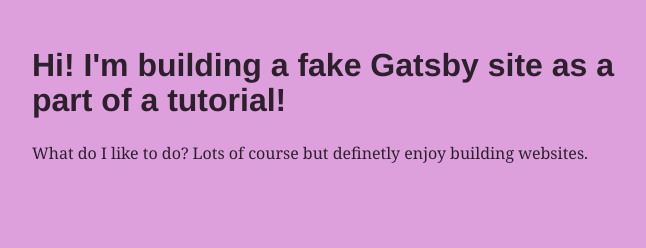
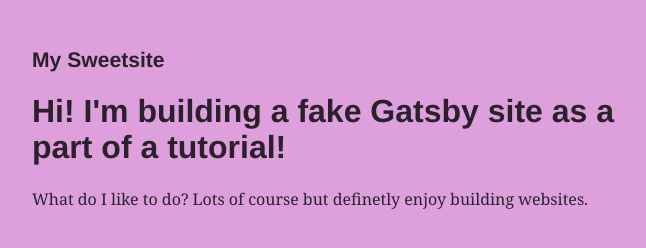
Before and after one commit to aleksanderwalczuk/blog, a Gatsby site: page / in a window 1280 px wide. Shown: the whole page, without its empty margins (299-945 px from the left). Built offline with nearby package versions, Linux system fonts and the light colour scheme; Gatsby itself is replaced by a stand-in of ours.

Commit message:
added page title in layout.js

```diff
--- a/src/components/layout.js
+++ b/src/components/layout.js
@@ -2,6 +2,7 @@ import React from 'react';
 
 export default ({children}) => (
   <div style={{margin: '3rem auto', maxWidth: 650, padding: '0 1rem'}}>
+    <h3>My Sweetsite</h3>
     {children}
   </div>
 )
```
